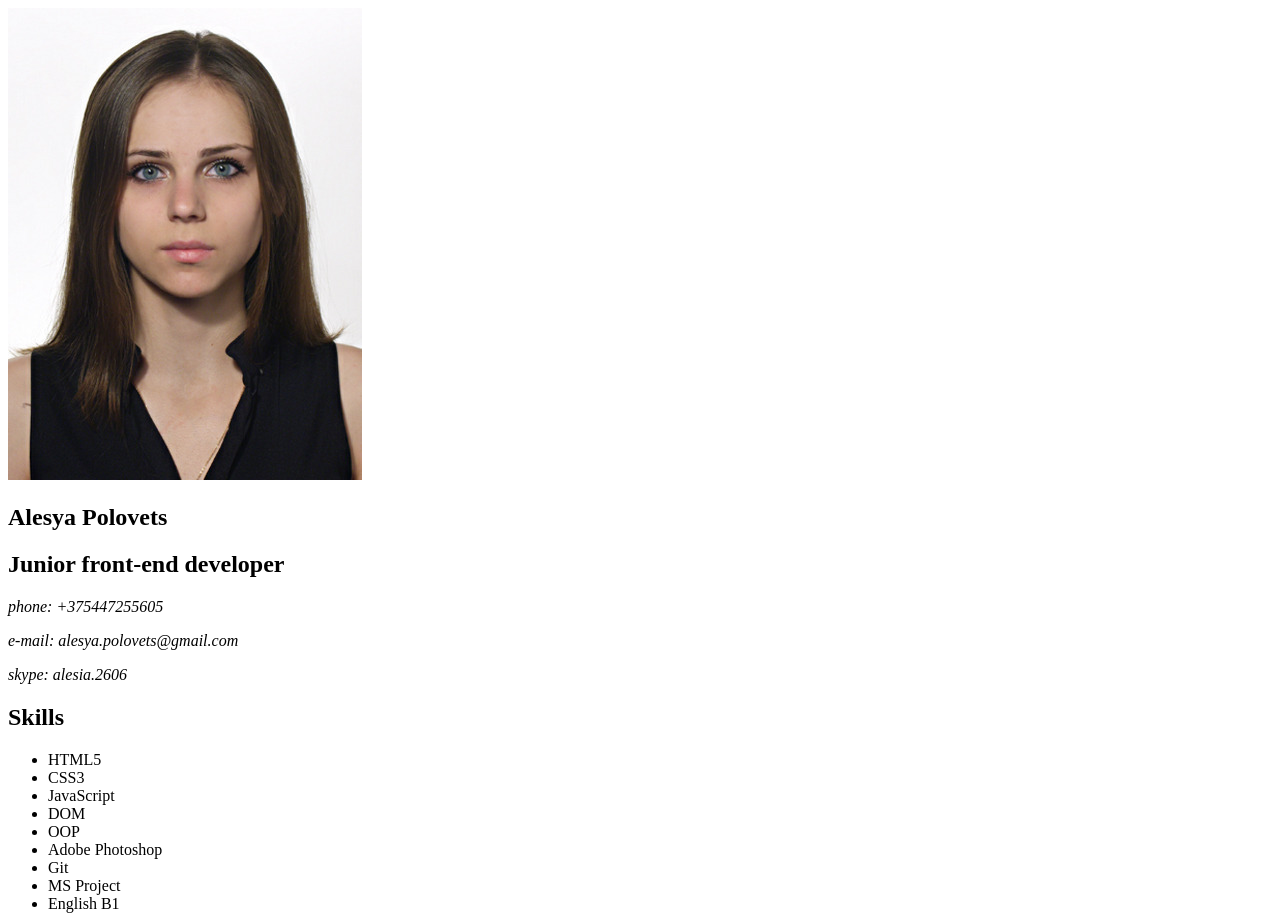
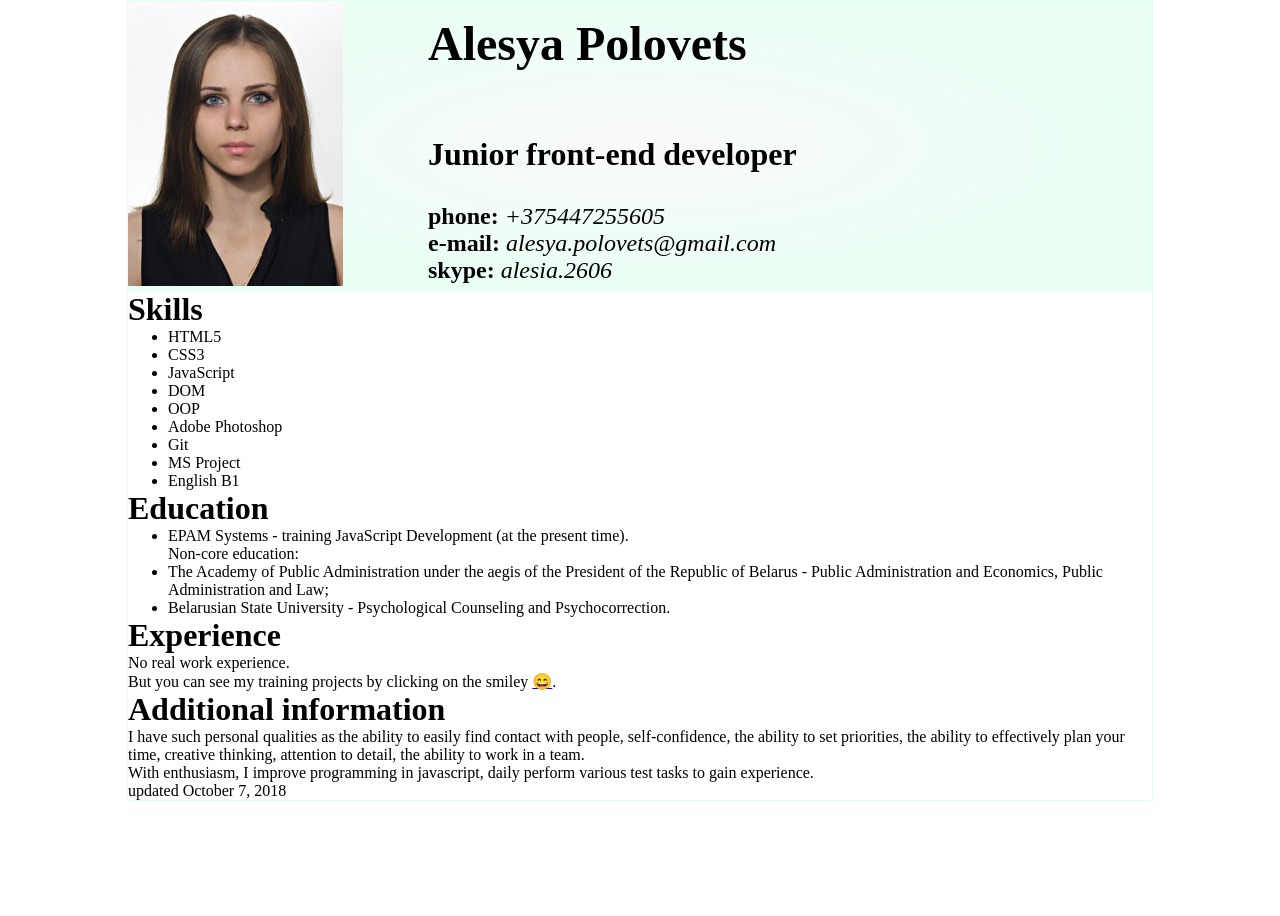
Before and after one commit to alesya-polovets/rsschool-codejam1-cv, a plain HTML site: page index.html in a window 1280 px wide. Shown: the top 916 px of the page. After the commit the page ends 801 px from the top, so only its background shows below. Drawn offline with Linux system fonts and the light colour scheme.

Commit message:
feat: add styles to the body and header

```diff
--- a/index.html
+++ b/index.html
@@ -8,13 +8,13 @@
 <body>
 <header>
   <section>
-    <img src="img/photo.jpeg" alt="photo" width="354" height="472">
+    <img src="img/photo.jpeg" alt="photo" width="215" height="285">
     <h1>Alesya Polovets</h1>
     <h2>Junior front-end developer</h2>
     <address>
-      <p>phone: +375447255605</p>
-      <p>e-mail: alesya.polovets@gmail.com</p>
-      <p>skype: alesia.2606</p>
+      <p><span>phone:</span> +375447255605</p>
+      <p><span>e-mail:</span> alesya.polovets@gmail.com</p>
+      <p><span>skype:</span> alesia.2606</p>
     </address>
   </section>
 </header>
--- a/style/style.css
+++ b/style/style.css
@@ -0,0 +1,43 @@
+* {
+  margin: 0;
+}
+
+body {
+  max-width: 1024px;
+  margin: 0 auto;
+  border: 1px solid #e4fff1;
+}
+
+header {
+  background: radial-gradient(50% 50%, #fafafa, rgba(228, 255, 241, 0.8));
+  height: 290px;
+}
+
+img {
+  width: 215px;
+  height: 285px;
+  float: left;
+}
+
+h1 {
+  font-size: 3em;
+  padding: 15px 0 0 300px;
+}
+
+h2 {
+  font-size: 2em;
+}
+
+header h2 {
+  padding: 65px 0 0 300px;
+}
+
+address {
+  font-size: 1.5em;
+  padding: 30px 0 0 300px;
+}
+
+span {
+  font-weight: bold;
+  font-style: normal;
+}
```
